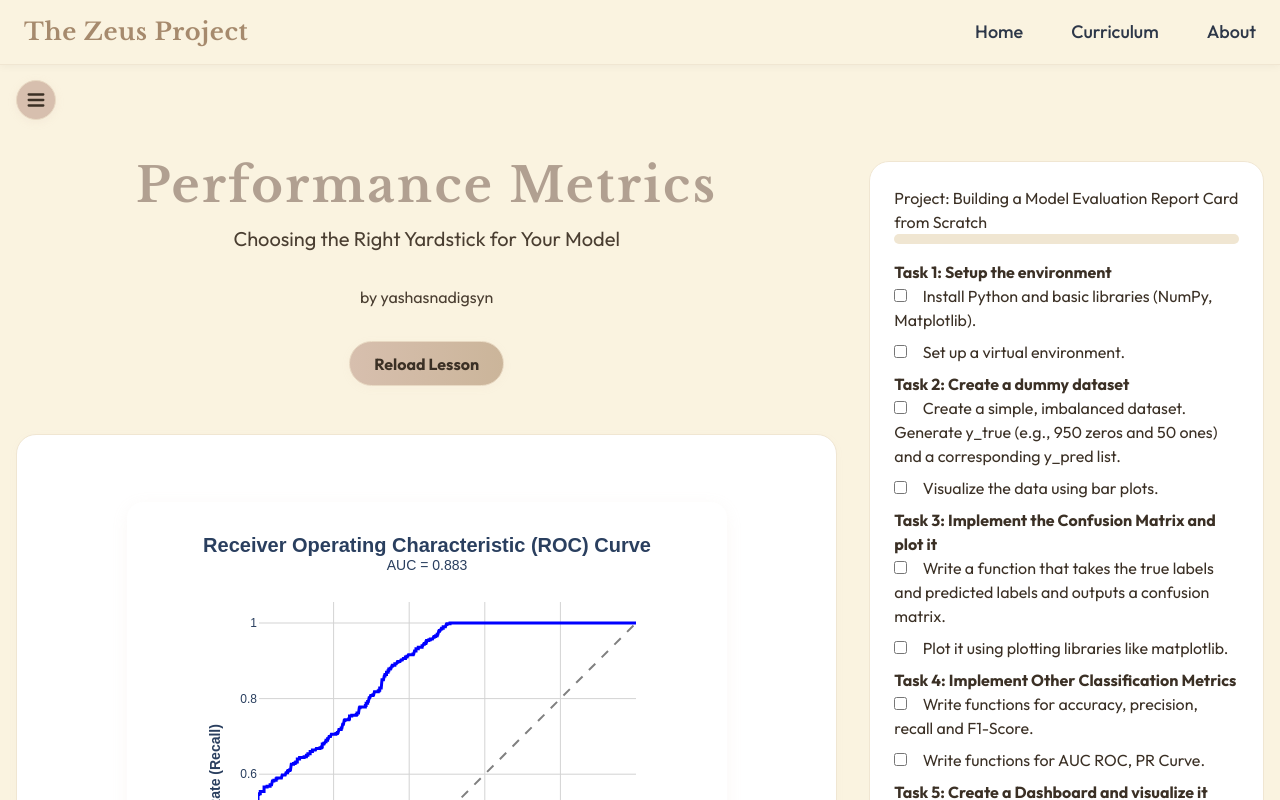
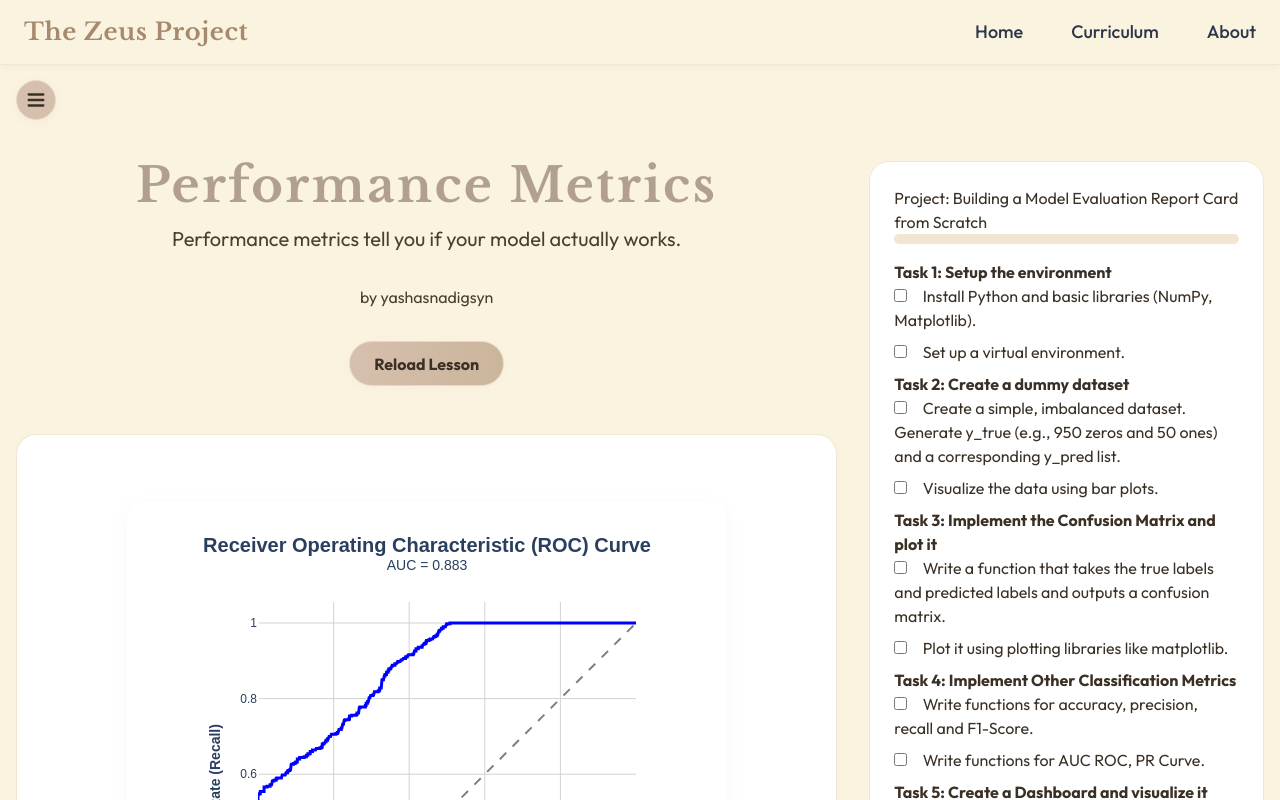
Before and after one commit to thezeusproject/thezeusproject.github.io, a plain HTML site: page pages/blog-pages/performance-metrics.html in a window 1280 px wide. Shown: the top 800 px of the page. Drawn offline with nearby package versions, Linux system fonts and the light colour scheme.

Commit message:
feat: Add new blog on Performance Metrics (Changed Subtitle)

```diff
--- a/content/blog/performance-metrics.md
+++ b/content/blog/performance-metrics.md
@@ -1,6 +1,6 @@
 ---
 title: Performance Metrics
-subtitle: Choosing the Right Yardstick for Your Model
+subtitle: Performance metrics tell you if your model actually works.
 author: yashasnadigsyn
 ---
 
--- a/pages/blog-pages/performance-metrics.html
+++ b/pages/blog-pages/performance-metrics.html
@@ -263,7 +263,7 @@
     <div class="lg:col-span-2">
       <section class="text-center mb-12">
         <h1 id="lesson-title" class="text-4xl md:text-5xl font-extrabold mb-4 text-[#b1a091] serif tracking-wider leading-relaxed">Performance Metrics</h1>
-        <p id="lesson-subtitle" class="text-lg md:text-xl text-[#4A3E31] mb-8 outfit">Performance metrics tell you if your model actually works.</p>
+        <p id="lesson-subtitle" class="text-lg md:text-xl text-[#4A3E31] mb-8 outfit">Performance metrics tells you if your model actually works.</p>
         <p class="text-md text-[#4A3E31] mb-8 outfit">by <span id="contributor-name">yashasnadigsyn</span></p>
         <button class="btn" onclick="loadLesson()">Reload Lesson</button>
       </section>
```
